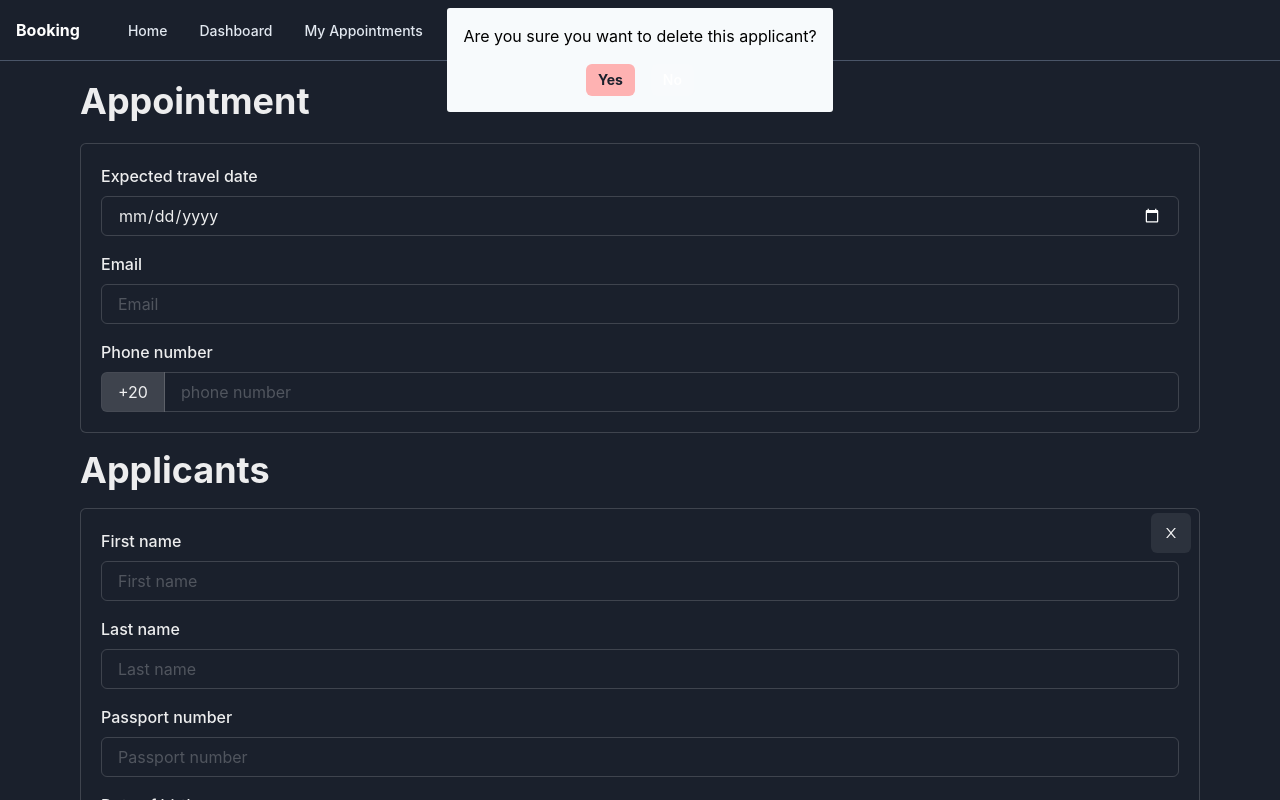
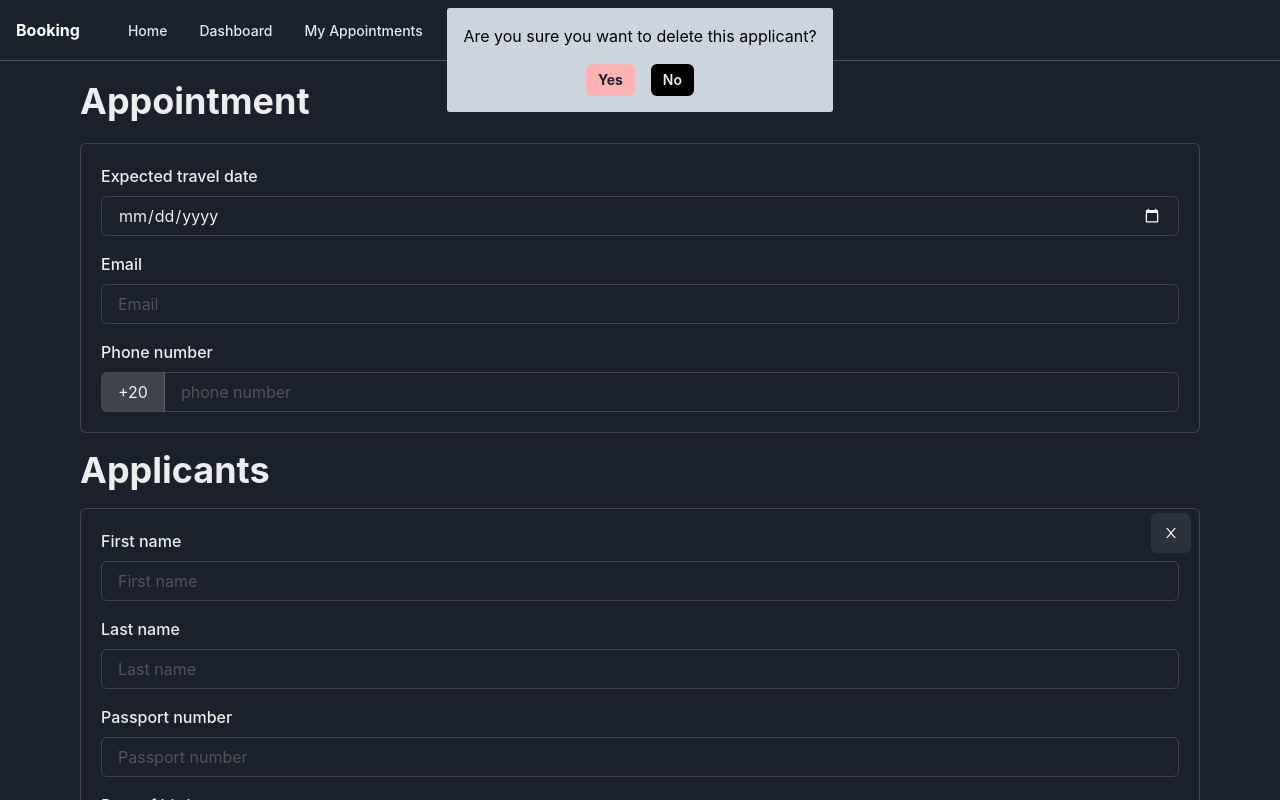
Before and after one commit to NOSTVA/Booking-Project, a React (Create React App) app in the folder Client/: page / in a window 1280 px wide. Both pictures are taken after a click on the button 1171 px from the left and 533 px from the top of the page. Shown: the top 800 px of the page. Built offline with nearby package versions, Linux system fonts and the light colour scheme.

Commit message:
finsh toaster

```diff
--- a/Client/src/components/MainForm.jsx
+++ b/Client/src/components/MainForm.jsx
@@ -112,7 +112,7 @@ const MainFrom = () => {
       isClosable: false,
       position: "top",
       render: () => (
-        <Stack bg="#f7fafc" p={4} borderRadius="3">
+        <Stack bg="gray.300" p={4} borderRadius="3">
           <Text color="black" mb={2}>
             Are you sure you want to delete this applicant?
           </Text>
@@ -128,7 +128,7 @@ const MainFrom = () => {
             >
               Yes
             </Button>
-            <Button size="sm" onClick={() => toast.closeAll()}>
+            <Button size="sm" bg="black" _hover="black" onClick={() => toast.closeAll()}>
               No
             </Button>
           </HStack>
```
